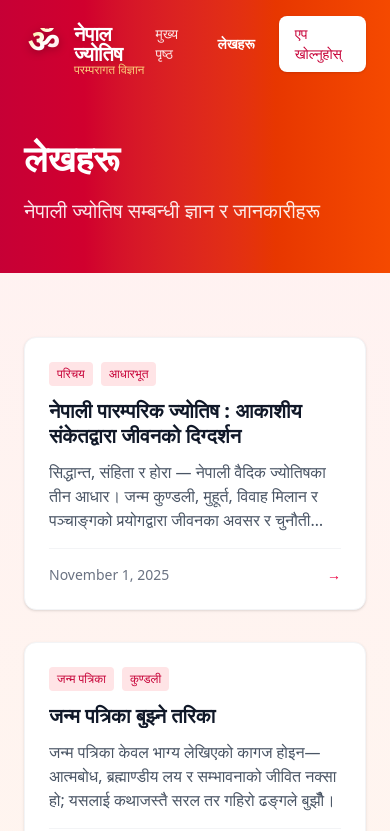
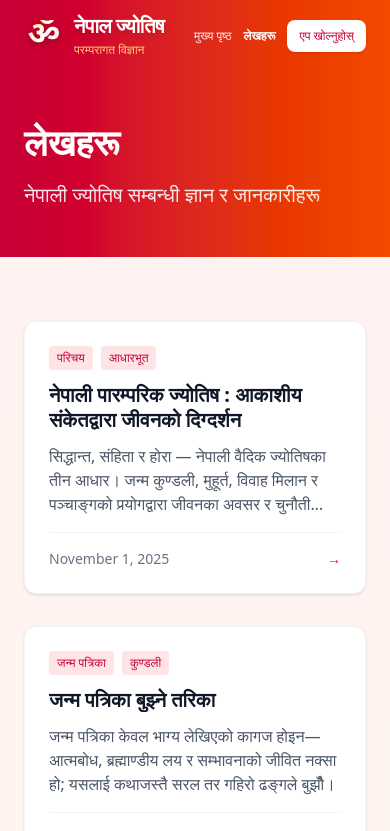
Before and after one commit to mhnpd-org/nepal-jyotish, a Next.js app: page /blogs in a window 390 px wide. Shown: the top 831 px of the page. Built offline with nearby package versions, Linux system fonts and the light colour scheme.

Commit message:
fix: Adjust navigation link styles for improved responsiveness and consistency

```diff
--- a/src/app/blogs/page.tsx
+++ b/src/app/blogs/page.tsx
@@ -48,22 +48,22 @@ export default function BlogsPage() {
           <div className="flex items-center justify-between mb-8">
             <Logo size="md" variant="light" />
 
-            <nav className="flex items-center gap-6">
+            <nav className="flex items-center gap-3 sm:gap-6">
               <Link
                 href="/"
-                className="text-sm text-white/90 hover:text-white transition-colors"
+                className="text-xs sm:text-sm text-white/90 hover:text-white transition-colors whitespace-nowrap"
               >
                 मुख्य पृष्ठ
               </Link>
               <Link
                 href="/blogs"
-                className="text-sm text-white font-semibold transition-colors"
+                className="text-xs sm:text-sm text-white font-semibold transition-colors whitespace-nowrap"
               >
                 लेखहरू
               </Link>
               <Link
                 href="/astro/janma"
-                className="px-4 py-2 bg-white text-rose-700 text-sm font-medium rounded-lg hover:bg-white/95 transition-colors shadow-sm"
+                className="px-3 sm:px-4 py-2 bg-white text-rose-700 text-xs sm:text-sm font-medium rounded-lg hover:bg-white/95 transition-colors shadow-sm whitespace-nowrap"
               >
                 एप खोल्नुहोस्
               </Link>
```
